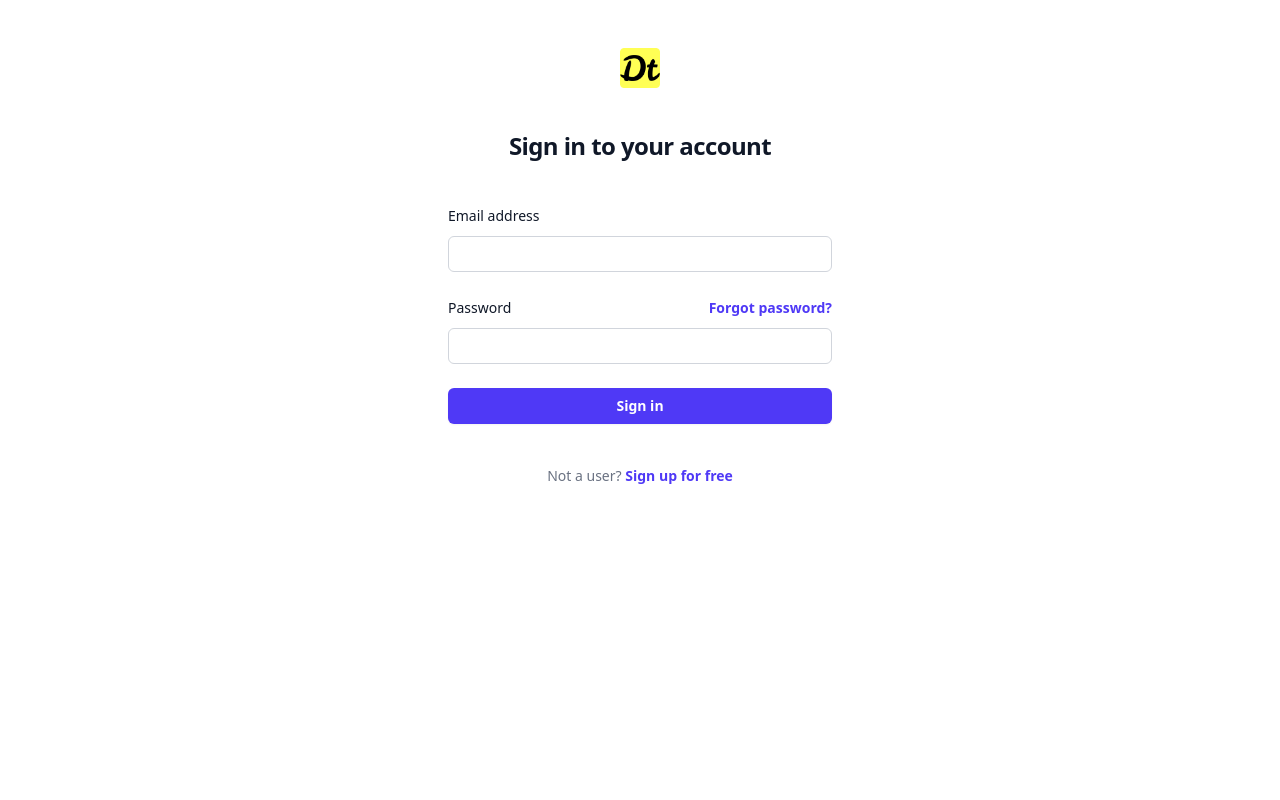
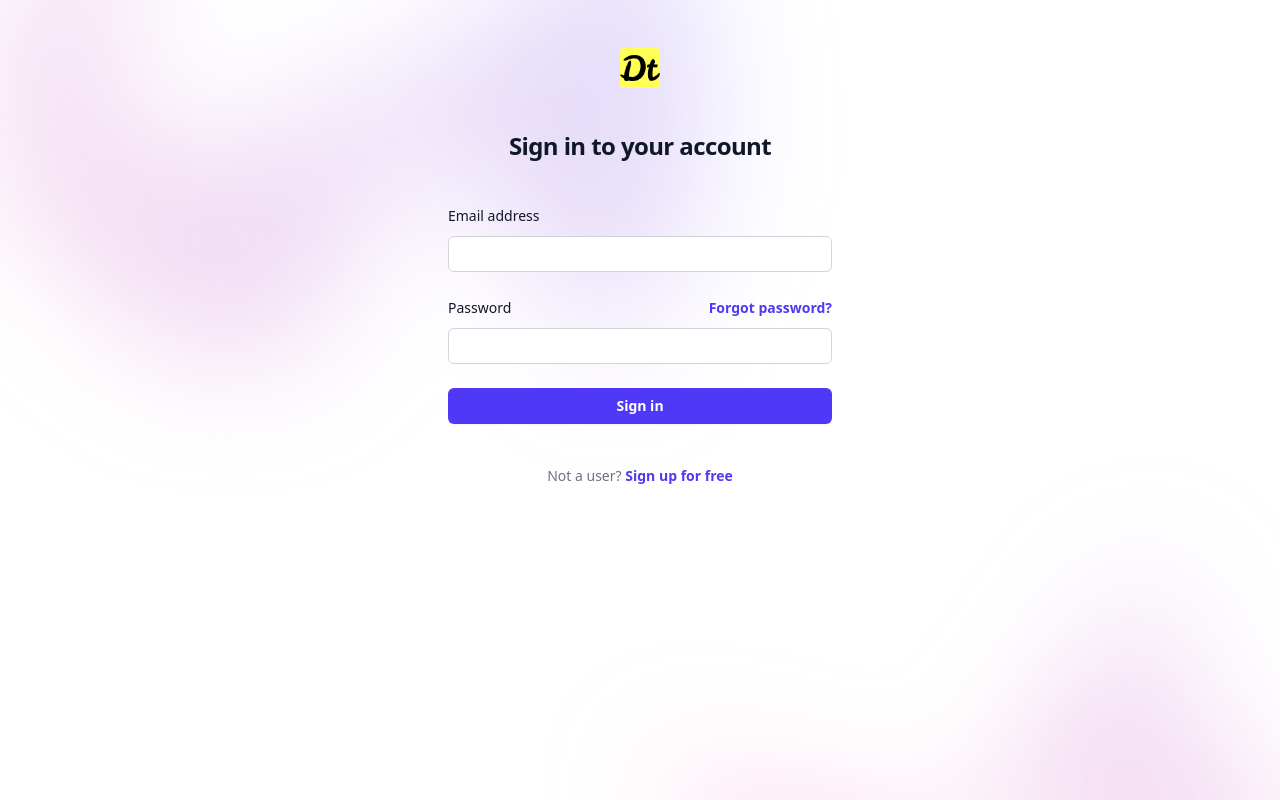
Before and after one commit to SUSH9391/React-js, a React (Vite) app: page /login in a window 1280 px wide. Shown: the top 800 px of the page. Built offline with nearby package versions, Linux system fonts and the light colour scheme.

Commit message:
added ui/ux to login/signup

```diff
--- a/src/components/Hero.jsx
+++ b/src/components/Hero.jsx
@@ -139,12 +139,14 @@
               thoughts, reflections, and experiences.
             </p>
             <div className="mt-10 flex items-center justify-center gap-x-6">
+              <Link to="/login">
                 <a
                   href="#"
                   className="rounded-md bg-indigo-600 px-3.5 py-2.5 text-sm font-semibold text-white shadow-xs hover:bg-indigo-500 focus-visible:outline-2 focus-visible:outline-offset-2 focus-visible:outline-indigo-600"
                 >
                   Get started
                 </a>
+              </Link>
               {/*<a href="#" className="text-sm/6 font-semibold text-gray-900">
                 Learn more <span aria-hidden="true">→</span>
               </a>*/}
--- a/src/components/Login.jsx
+++ b/src/components/Login.jsx
@@ -3,7 +3,18 @@
 export default function Login() {
   return (
     <>
-
+     <div
+          aria-hidden="true"
+          className="absolute inset-x-0 -top-40 -z-10 transform-gpu overflow-hidden blur-3xl sm:-top-80"
+        >
+          <div
+            style={{
+              clipPath:
+                "polygon(74.1% 44.1%, 100% 61.6%, 97.5% 26.9%, 85.5% 0.1%, 80.7% 2%, 72.5% 32.5%, 60.2% 62.4%, 52.4% 68.1%, 47.5% 58.3%, 45.2% 34.5%, 27.5% 76.7%, 0.1% 64.9%, 17.9% 100%, 27.6% 76.8%, 76.1% 97.7%, 74.1% 44.1%)",
+            }}
+            className="relative left-[calc(50%-11rem)] aspect-1155/678 w-144.5 -translate-x-1/2 rotate-30 bg-linear-to-tr from-[#ff80b5] to-[#9089fc] opacity-30 sm:left-[calc(50%-30rem)] sm:w-288.75"
+          />
+        </div>
       <div className="flex min-h-full flex-1 flex-col justify-center px-6 py-12 lg:px-8">
         <div className="sm:mx-auto sm:w-full sm:max-w-sm">
           <img
@@ -75,6 +86,18 @@
               Sign up for free
             </Link>
           </p>
+          <div
+          aria-hidden="true"
+          className="absolute inset-x-0 top-[calc(100%-13rem)] -z-10 transform-gpu overflow-hidden blur-3xl sm:top-[calc(100%-30rem)]"
+        >
+          <div
+            style={{
+              clipPath:
+                "polygon(74.1% 44.1%, 100% 61.6%, 97.5% 26.9%, 85.5% 0.1%, 80.7% 2%, 72.5% 32.5%, 60.2% 62.4%, 52.4% 68.1%, 47.5% 58.3%, 45.2% 34.5%, 27.5% 76.7%, 0.1% 64.9%, 17.9% 100%, 27.6% 76.8%, 76.1% 97.7%, 74.1% 44.1%)",
+            }}
+            className="relative left-[calc(50%+3rem)] aspect-1155/678 w-144.5 -translate-x-1/2 bg-linear-to-tr from-[#ff80b5] to-[#9089fc] opacity-30 sm:left-[calc(50%+36rem)] sm:w-288.75"
+          />
+        </div>
         </div>
       </div>
     </>
--- a/src/components/Signup.jsx
+++ b/src/components/Signup.jsx
@@ -20,6 +20,18 @@
 
   return (
     <>
+      <div
+        aria-hidden="true"
+        className="absolute inset-x-0 -top-40 -z-10 transform-gpu overflow-hidden blur-3xl sm:-top-80"
+      >
+        <div
+          style={{
+            clipPath:
+              "polygon(74.1% 44.1%, 100% 61.6%, 97.5% 26.9%, 85.5% 0.1%, 80.7% 2%, 72.5% 32.5%, 60.2% 62.4%, 52.4% 68.1%, 47.5% 58.3%, 45.2% 34.5%, 27.5% 76.7%, 0.1% 64.9%, 17.9% 100%, 27.6% 76.8%, 76.1% 97.7%, 74.1% 44.1%)",
+          }}
+          className="relative left-[calc(50%-11rem)] aspect-1155/678 w-144.5 -translate-x-1/2 rotate-30 bg-linear-to-tr from-[#ff80b5] to-[#9089fc] opacity-30 sm:left-[calc(50%-30rem)] sm:w-288.75"
+        />
+      </div>
 
       <div className="flex min-h-full flex-1 flex-col justify-center px-6 py-12 lg:px-8">
         <div className="sm:mx-auto sm:w-full sm:max-w-sm">
@@ -157,6 +169,19 @@
               Sign in
             </Link>
           </p>
+
+          <div
+            aria-hidden="true"
+            className="absolute inset-x-0 top-[calc(100%-13rem)] -z-10 transform-gpu overflow-hidden blur-3xl sm:top-[calc(100%-30rem)]"
+          >
+            <div
+              style={{
+                clipPath:
+                  "polygon(74.1% 44.1%, 100% 61.6%, 97.5% 26.9%, 85.5% 0.1%, 80.7% 2%, 72.5% 32.5%, 60.2% 62.4%, 52.4% 68.1%, 47.5% 58.3%, 45.2% 34.5%, 27.5% 76.7%, 0.1% 64.9%, 17.9% 100%, 27.6% 76.8%, 76.1% 97.7%, 74.1% 44.1%)",
+              }}
+              className="relative left-[calc(50%+3rem)] aspect-1155/678 w-144.5 -translate-x-1/2 bg-linear-to-tr from-[#ff80b5] to-[#9089fc] opacity-30 sm:left-[calc(50%+36rem)] sm:w-288.75"
+            />
+          </div>
         </div>
       </div>
     </>
```
Lines whose indentation alone changed are shown as unchanged.
